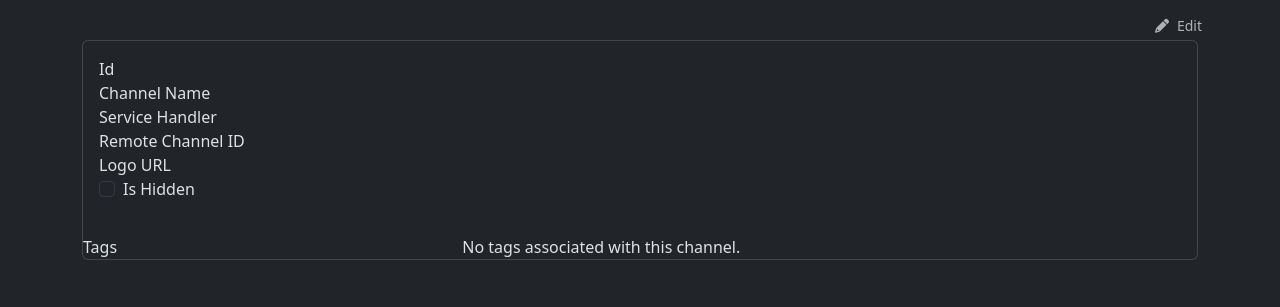
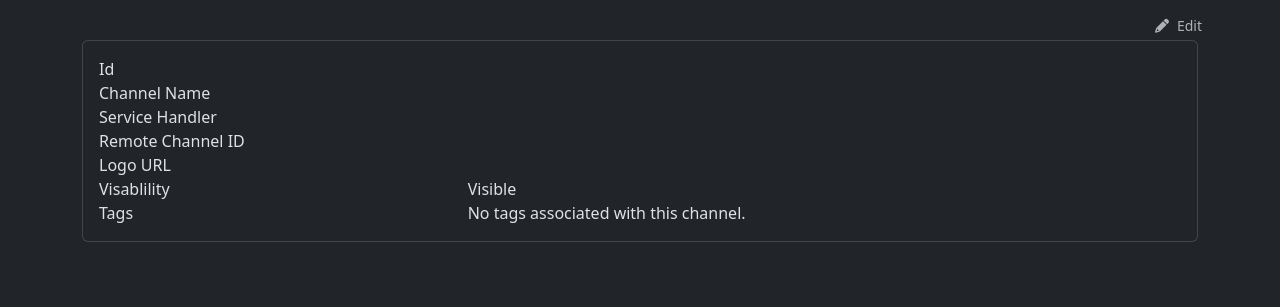
Before and after one commit to martokk/tubesubs, a Python web app: template app/views/templates/channel/view.html in a window 1280 px wide. Shown: the part 98-405 px from the top of the page. Run offline with Jinja, Linux system fonts and the light colour scheme; the template is opened without the code that fills it, so the values that code supplies are empty.

Commit message:
Update visibility is_hidden fields

```diff
--- a/app/views/templates/channel/edit.html
+++ b/app/views/templates/channel/edit.html
@@ -80,12 +80,14 @@
                 </div>
 
                 <!-- is_hidden -->
-                <div class="row"></div>
+                <div class="form-group">
+                    <label for="is_hidden">Visibility:</label>
                     <div class="form-check">
-                        <label class="form-check-label mb-3" for="reverse_order">Is Hidden</label>
+                        <label class="form-check-label mb-3" for="is_hidden">Is Hidden</label>
                         <input class="form-check-input mb-3" type="checkbox" id="is_hidden" name="is_hidden" {% if channel.is_hidden==True
                             %}checked{% endif %}>
                     </div>
+
                 </div>
 
                 <!-- Tags -->
--- a/app/views/templates/channel/view.html
+++ b/app/views/templates/channel/view.html
@@ -95,11 +95,16 @@
             </div>
 
             <!-- is_hidden -->
-            <div class="row"></div>
-                <div class="form-check">
-                    <label class="form-check-label mb-3" for="reverse_order">Is Hidden</label>
-                    <input class="form-check-input mb-3" type="checkbox" id="is_hidden" name="is_hidden" {% if
-                        channel.is_hidden==True %}checked{% endif %} disabled>
+            <div class="row">
+                <div class="col-4 text-right font-weight-bold">
+                    Visablility
+                </div>
+                <div class="col-8">
+                    {% if channel.is_hidden==True %}
+                        Hidden
+                    {% else %}
+                        Visible
+                    {% endif %}
                 </div>
             </div>
 
```
